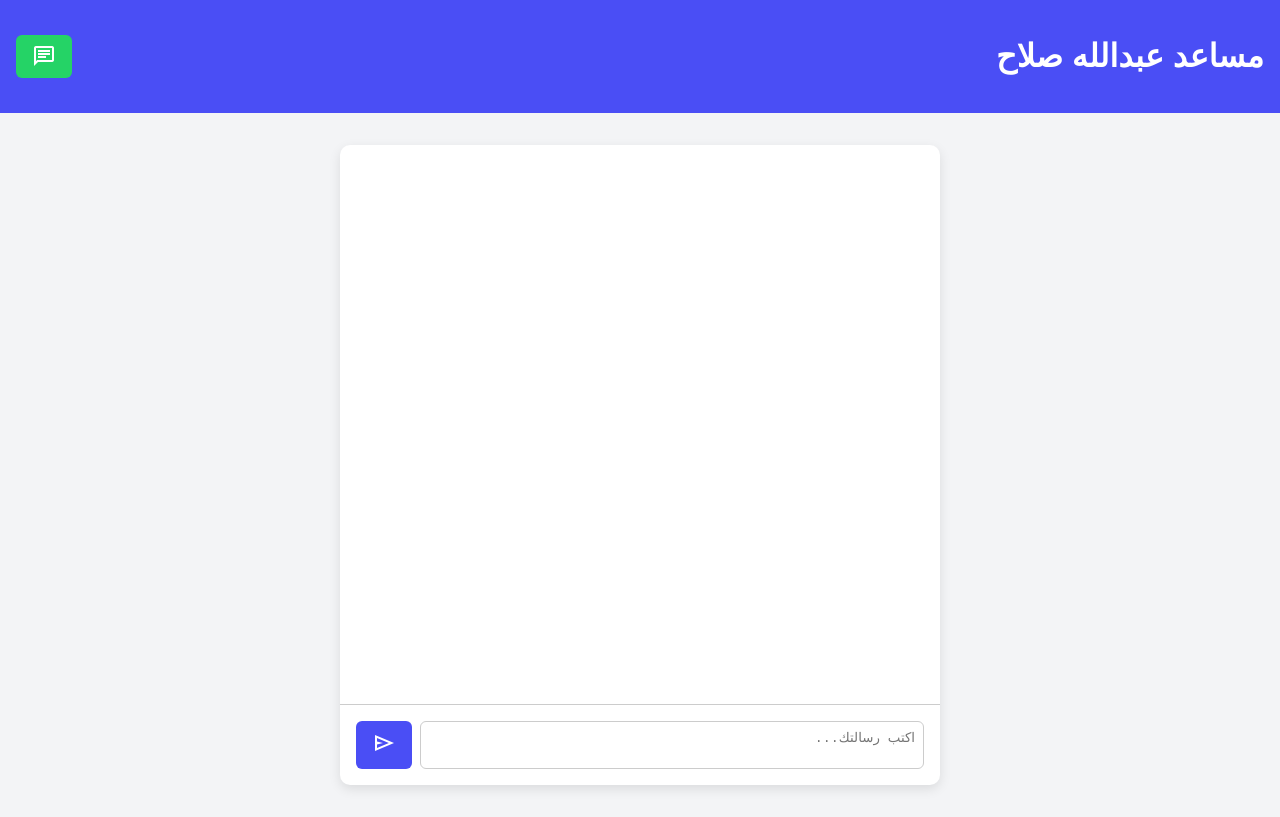
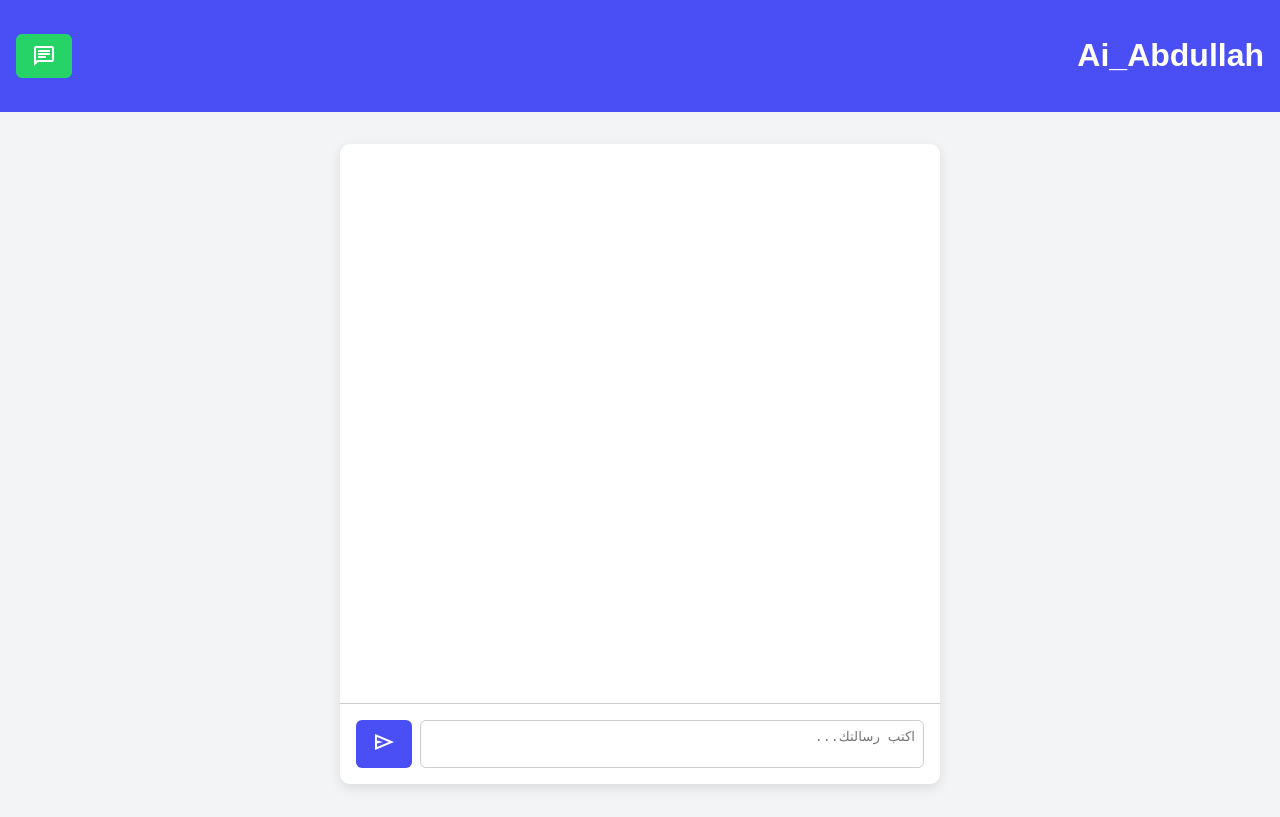
Before and after one commit to ALbody/Ai_Abdullah, a plain HTML site: page index.html in a window 1280 px wide. Drawn offline with nearby package versions, Linux system fonts and the light colour scheme.

Commit message:
index.html

```diff
--- a/index.html
+++ b/index.html
@@ -3,13 +3,13 @@
   <head>
     <meta charset="UTF-8" />
     <meta name="viewport" content="width=device-width, initial-scale=1.0" />
-    <title>مساعد ذكي - عبدالله صلاح</title>
+    <title> مساعد ذكي </title>
     <link rel="stylesheet" href="style.css" />
     <link rel="stylesheet" href="https://fonts.googleapis.com/css2?family=Material+Symbols+Outlined" />
   </head>
   <body>
     <header class="main-header">
-      <h1>مساعد عبدالله صلاح</h1>
+      <h1>Ai_Abdullah</h1>
       <button id="whatsapp-button" title="تواصل واتساب">
         <span class="material-symbols-outlined">chat</span>
       </button>
```
